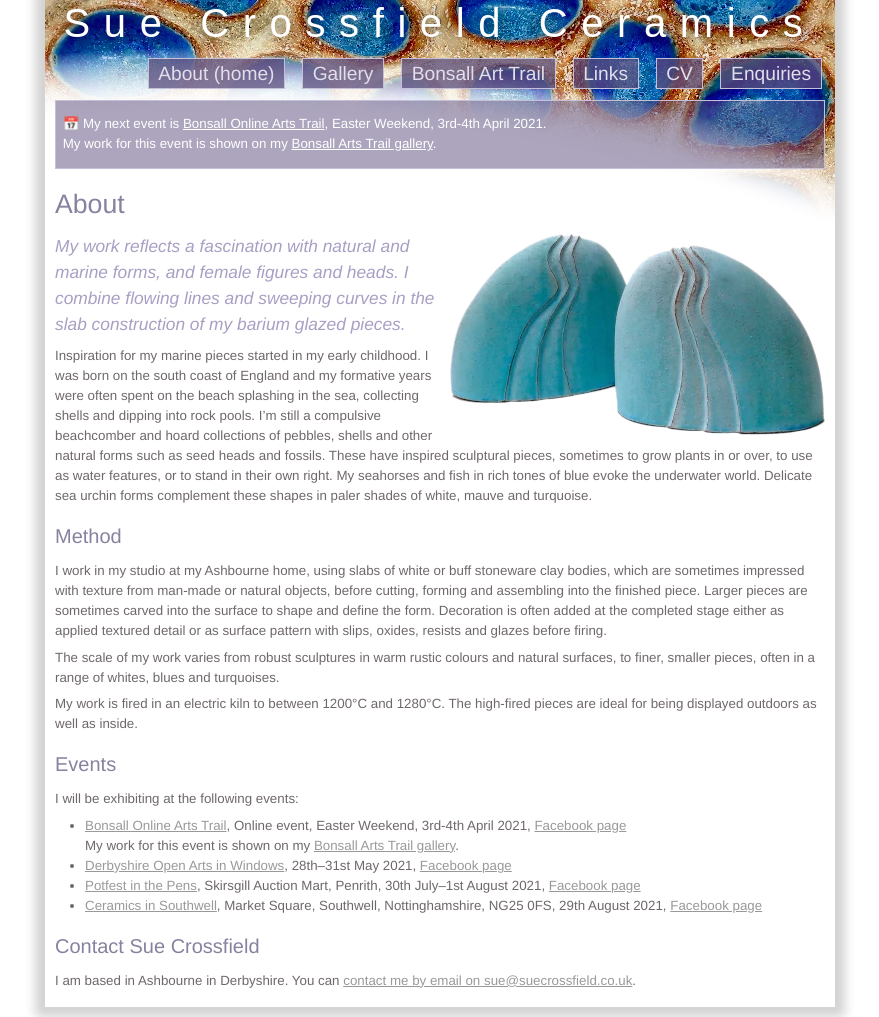
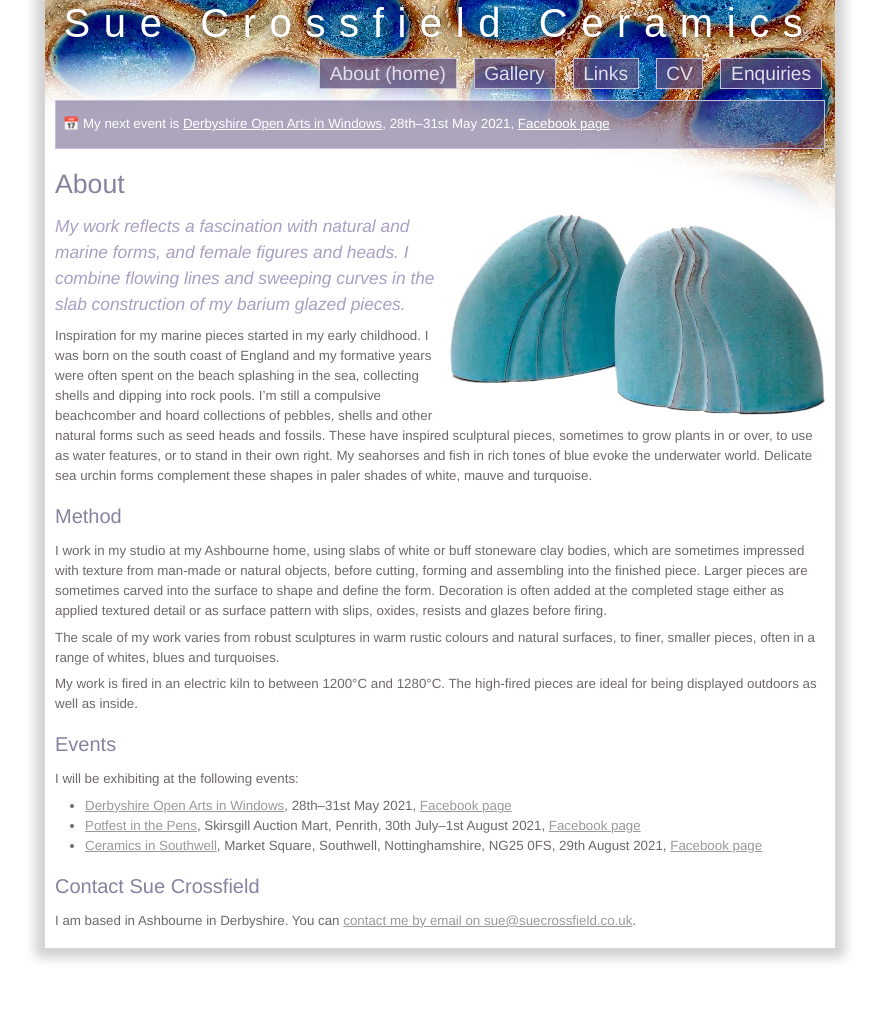
Before and after one commit to suecrossfield/suecrossfield.github.io, a Jekyll site: the page built from index.md, in a window 1280 px wide. Shown: the whole page, without its empty margins (200-1079 px from the left). Built offline with Jekyll 4.4.1, drawn with Linux system fonts in a browser that asks for light colours.

Commit message:
Update ruby version to match GitHub Pages

```diff
--- a/_includes/announcement.md
+++ b/_includes/announcement.md
@@ -1,2 +1 @@
-📅 My next event is [Bonsall Online Arts Trail](https://www.bonsallartstrail.org/), Easter Weekend, 3rd-4th April 2021.
-My work for this event is shown on my [Bonsall Arts Trail gallery]({{ "/bonsall-art-trail.html" | relative_url }}).
+📅 My next event is [Derbyshire Open Arts in Windows](https://www.derbyshireopenarts.co.uk/), 28th–31st May 2021, [Facebook page](https://www.facebook.com/derbyshireOarts)
--- a/_includes/events.md
+++ b/_includes/events.md
@@ -1,5 +1,3 @@
-* [Bonsall Online Arts Trail](https://www.bonsallartstrail.org/), Online event, Easter Weekend, 3rd-4th April 2021, [Facebook page](http://www.facebook.com/bonsallartstrail)
-  My work for this event is shown on my [Bonsall Arts Trail gallery]({{ "/bonsall-art-trail.html" | relative_url }}).
 * [Derbyshire Open Arts in Windows](https://www.derbyshireopenarts.co.uk/), 28th–31st May 2021, [Facebook page](https://www.facebook.com/derbyshireOarts)
 * [Potfest in the Pens](https://potfest.co.uk/in-the-pens), Skirsgill Auction Mart, Penrith, 30th July–1st August 2021, [Facebook page](https://www.facebook.com/PotfestPark/)
 * [Ceramics in Southwell](http://www.ceramicsinsouthwell.org.uk/), Market Square, Southwell, Nottinghamshire, NG25 0FS, 29th August 2021, [Facebook page](https://www.facebook.com/ceramicsinsouthwell)
--- a/_layouts/page.html
+++ b/_layouts/page.html
@@ -7,7 +7,6 @@ layout: default
     <ul class="menu">
       <li><a href="{{ "/" | relative_url }}" rel="home">About (home)</a></li>
       <li><a href="{{ "/gallery.html" | relative_url }}">Gallery</a></li>
-      <li><a href="{{ "/bonsall-art-trail.html" | relative_url }}">Bonsall Art Trail</a></li>
       <li><a href="{{ "/links.html" | relative_url }}">Links</a></li>
       <li><a href="{{ "/cv.html" | relative_url }}">CV</a></li>
       <li><a href="{{ "/enquiries.html" | relative_url }}">Enquiries</a></li>
```
